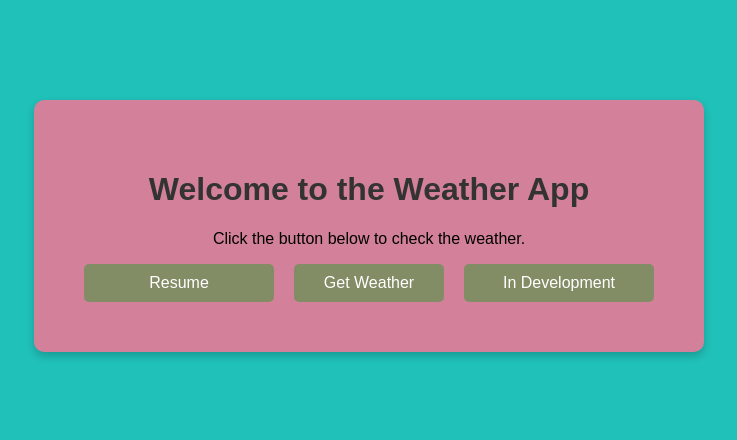
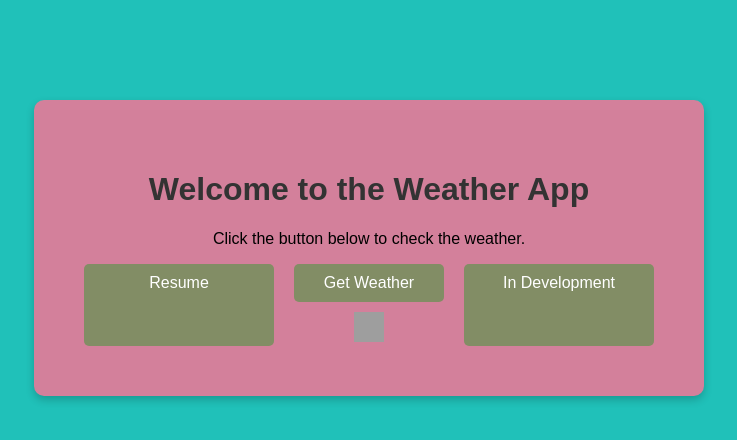
Before and after one commit to gopehan/Emrehansfinance.github.io, a plain HTML site: page index.html in a window 1280 px wide. Shown: the whole page, without its empty margins (271-1008 px from the left). Drawn offline with Linux system fonts and the light colour scheme; grey boxes are pictures that could not be loaded.

Commit message:
Update index.html

```diff
--- a/index.html
+++ b/index.html
@@ -67,6 +67,14 @@
         .dropdown a:hover {
             background-color: #f1f1f1;
         }
+        .linkedin-container {
+            text-align: center;
+            margin-top: 10px;
+        }
+        .linkedin-icon {
+            width: 30px;
+            height: 30px;
+        }
     </style>
 </head>
 <body>
@@ -81,6 +89,11 @@
                     <a href="weatherapp.html">Current Weather</a>
                     <a href="calculator.html">Go to Calculator</a> <!-- Updated this line -->
                     <a href="alerts.html">Weather Alerts</a>
+                </div>
+                <div class="linkedin-container">
+                    <a href="YOUR_LINKEDIN_URL" target="_blank">
+                        <img src="https://upload.wikimedia.org/wikipedia/commons/c/ca/LinkedIn_logo_initials.png" alt="LinkedIn" class="linkedin-icon">
+                    </a>
                 </div>
             </div>
             <a href="#" class="btn">In Development</a>
```
